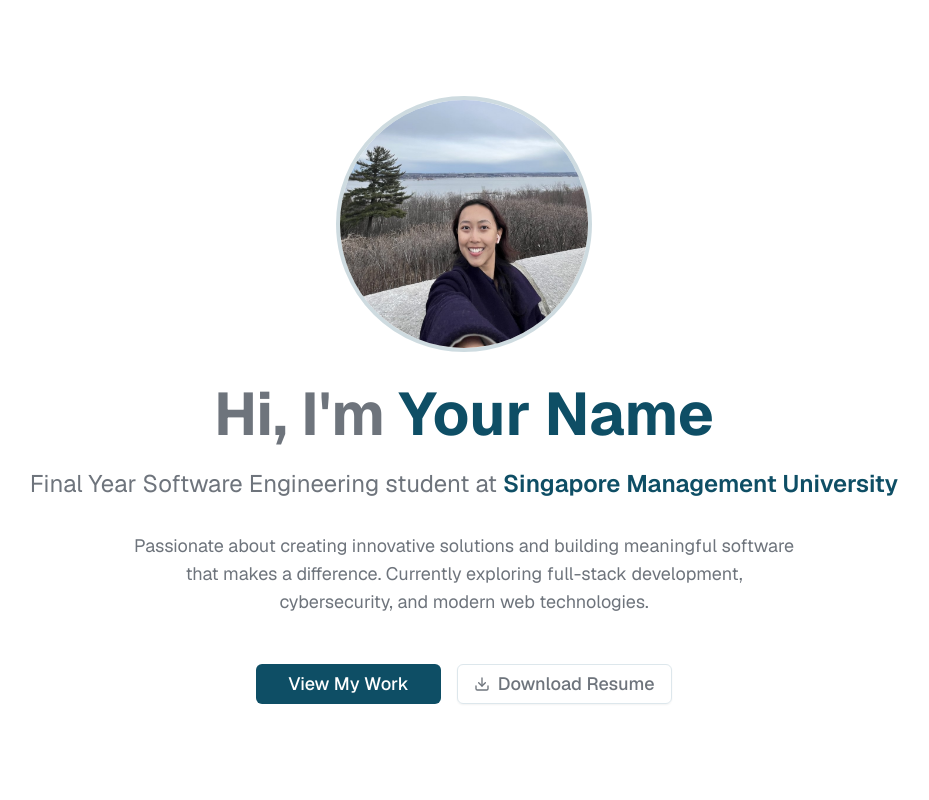
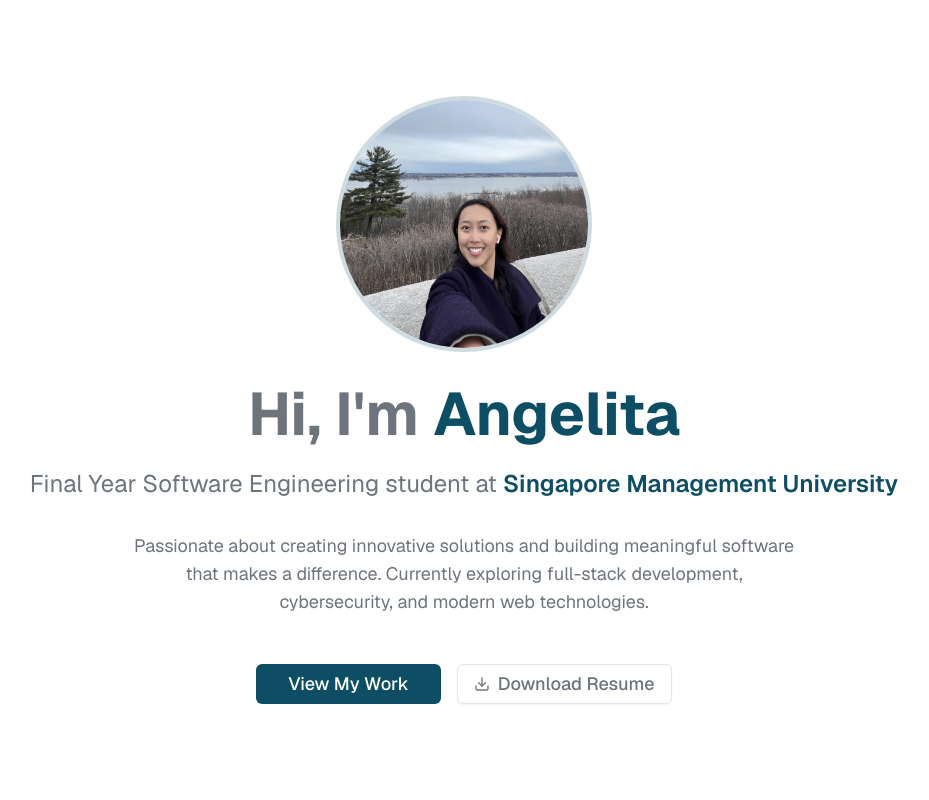
Before and after one commit to AngelitaK/personal, a Next.js app: page / in a window 1280 px wide. Shown: the top 800 px of the page, without its empty margins (176-1105 px from the left). Built offline with nearby package versions, Linux system fonts and the light colour scheme.

Commit message:
fix name error

```diff
--- a/app/page.tsx
+++ b/app/page.tsx
@@ -33,7 +33,7 @@ export default function Portfolio() {
             />
           </div>
           <h1 className="text-4xl md:text-6xl font-bold text-foreground mb-6 text-balance">
-            Hi, I'm <span className="text-primary">Your Name</span>
+            Hi, I'm <span className="text-primary">Angelita</span>
           </h1>
           <p className="text-xl md:text-2xl text-muted-foreground mb-8 text-balance">
             Final Year Software Engineering student at{" "}
```
